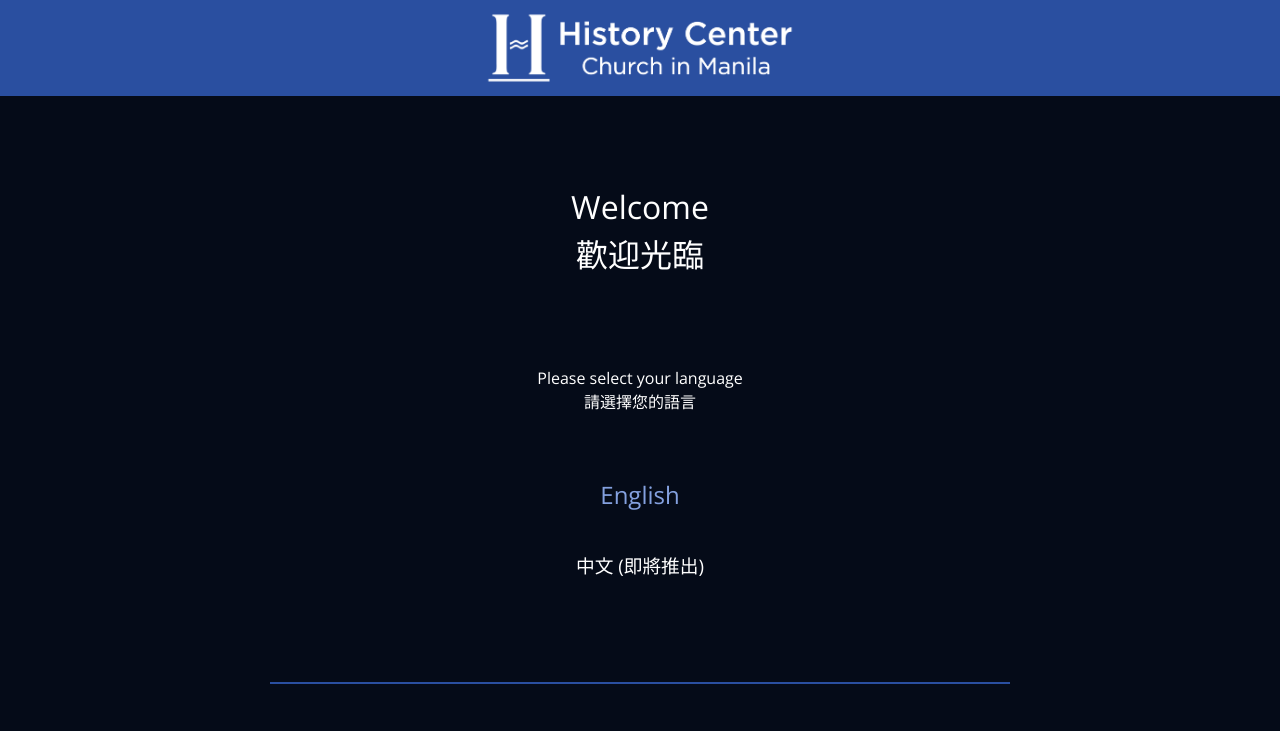
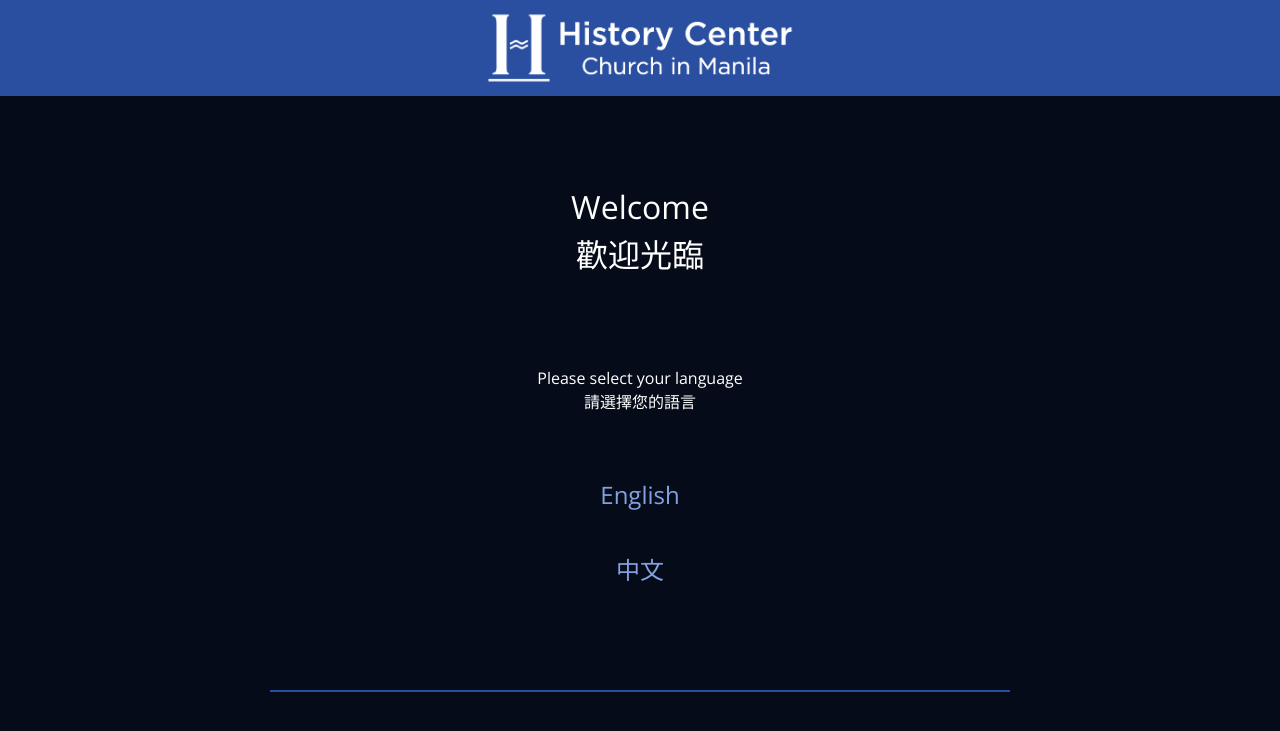
Before and after one commit to jfryah/churchinmanila.github.io, a Jekyll site: the page built from index.html, in a window 1280 px wide. Shown: the top 731 px of the page. Built offline with Jekyll 4.4.1, drawn with Linux system fonts in a browser that asks for light colours.

Commit message:
updated chinese link

```diff
--- a/_layouts/master.html
+++ b/_layouts/master.html
@@ -22,8 +22,8 @@
           <br><br>
           <h2><a href="https://historycenter.churchinmanila.org/en/welcome">English</a></h2>
           <br>
-          <!-- <h2><a href="https://historycenter.churchinmanila.org/zh/welcome">中文</a></h2> -->
-          <h3>中文 (即將推出)</h3>
+          <h2><a href="https://historycenter.churchinmanila.org/zh/welcome">中文</a></h2>
+          <!-- <h3>中文 (即將推出)</h3> -->
           <br><br><br>
         </div>
       </div>
```
Also changed, not shown: 13 other files.
